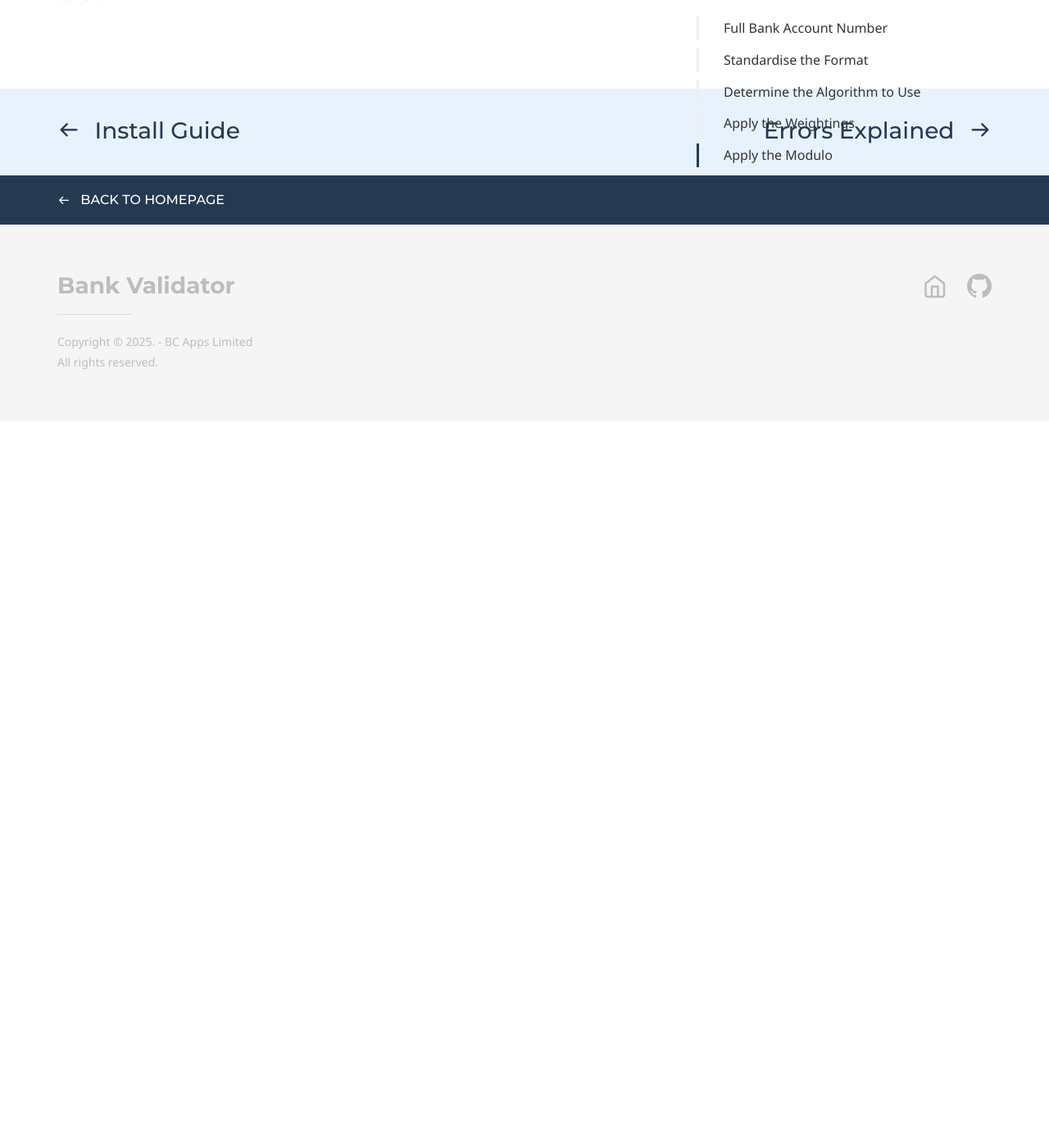
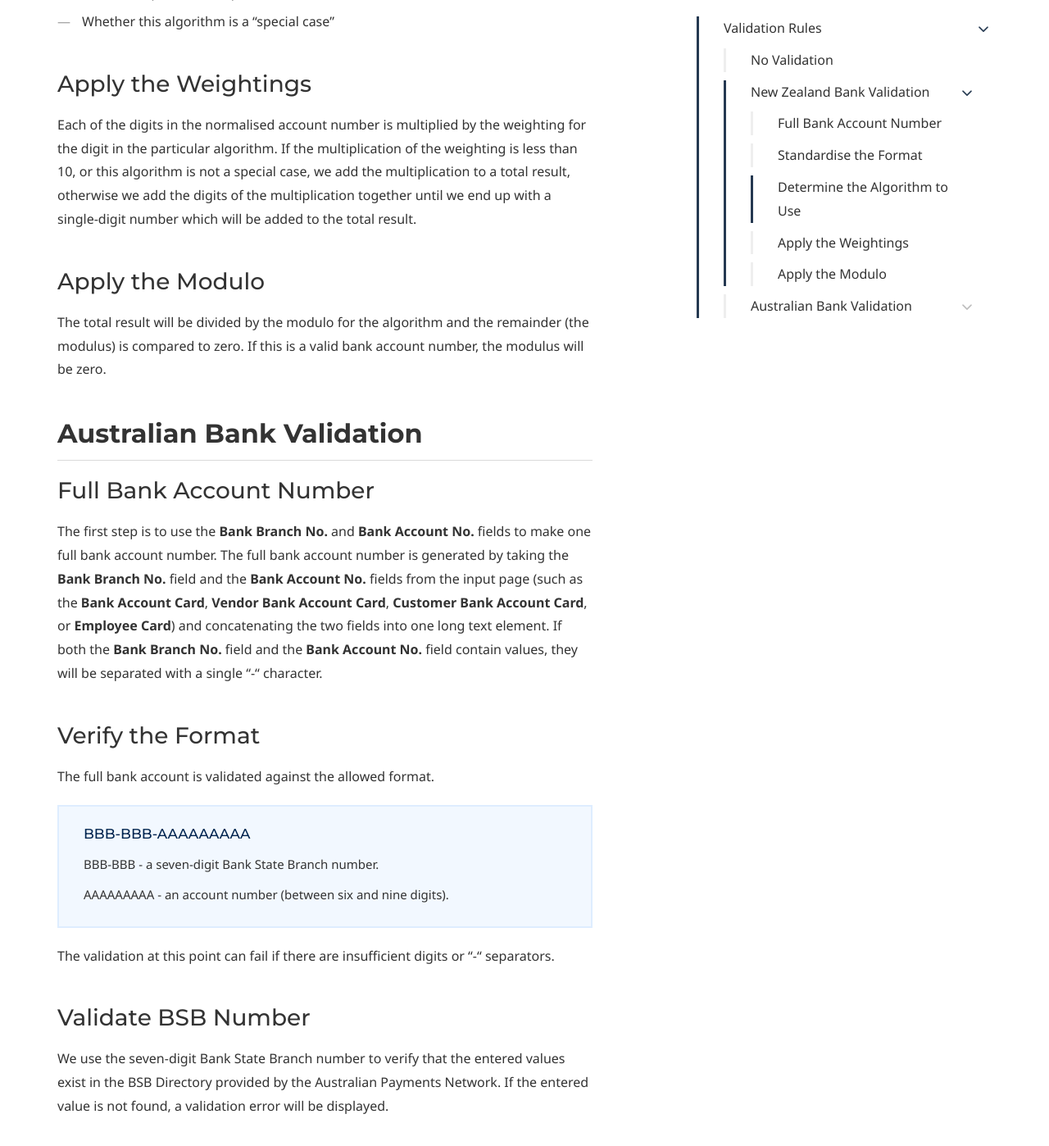
Before and after one commit to BCAppsLimited/BankValidator, a Jekyll site: the page built from the-rules.md, in a window 1280 px wide and 1400 px high, scrolled down 2497 px. Shown: the whole window at 82% size. Built offline with Jekyll 4.4.1, drawn with Linux system fonts in a browser that asks for light colours; some web fonts are replaced; before the commit the page ends 3011 px from its top, so only the background shows below that; some of the changed text lies outside the part shown.

Commit message:
Errors Explained

```diff
--- a/the-rules.md
+++ b/the-rules.md
@@ -5,7 +5,7 @@
 comments: true
 
 # Hero section
-title: The Algorithm
+title: Validation Rules
 description: If you want to understand more about how we can declare the data you enter as valid or not, or are just curious about how it all works, then this is the topic for you.
 
 # Author box
@@ -28,11 +28,23 @@
         url: /errors-explained
 ---
 
-# Full Bank Account Number
+# Validation Rules
+
+When you configure the **Bank Validator Setup**, you specify which validation rule should be used as the default. You can override the validation rule for individual bank accounts by selecting the hyperlink drill-down on the **Bank Account Validation Result** field. This topic is divided to explain the checks that are applied for each of the possible validation rules.
+
+## No Validation
+
+You can use this option for foreign bank accounts (that have neither New Zealand or Australian bank account numbers). The validation algorithm for the *No Validation* option will always return valid, no matter what you enter in to the input fields. The **Bank Account Validation Result** will show the following text:
+
+❔ Not validated.
+
+## New Zealand Bank Validation
+
+### Full Bank Account Number
 
 The first step is to use the **Bank Branch No.** and **Bank Account No.** fields to make one full bank account number. The full bank account number is generated by taking the **Bank Branch No.** field and the **Bank Account No.** fields from the input page (such as the **Bank Account Card**, **Vendor Bank Account Card**, **Customer Bank Account Card**, or **Employee Card**) and concatenating the two fields into one long text element. If both the **Bank Branch No.** field and the **Bank Account No.** field contain values, they will be separated with a single "-" character.
 
-# Standardise the Format
+### Standardise the Format
 
 There is some variability in the lengths of the base account number and the suffix, so before we can validate the full bank account number, we normalise it to be in a consistent format using zeros to pad the account base and suffix to be eight and four digits in length.
 
@@ -47,7 +59,7 @@
 
 The validation at this point can fail if there are insufficient digits or "-" separators.
 
-# Determine the Algorithm to Use
+### Determine the Algorithm to Use
 
 We use the two-digit bank id and four-digit branch number to verify that the entered values exist in the Bank Branch Register provided by PaymentsNZ. Once we have ensured the numbers are valid we can determine which validation alogorithm to use for the bank account and account number base you have entered.
 
@@ -57,10 +69,33 @@
 - A Modulo to be used to divide the weightings multiplied by the digits. The remainder (the modulus) should be zero for the number to be deemed valid
 - Whether this algorithm is a "special case"
 
-# Apply the Weightings
+### Apply the Weightings
 
 Each of the digits in the normalised account number is multiplied by the weighting for the digit in the particular algorithm. If the multiplication of the weighting is less than 10, or this algorithm is not a special case, we add the multiplication to a total result, otherwise we add the digits of the multiplication together until we end up with a single-digit number which will be added to the total result.
 
-# Apply the Modulo
+### Apply the Modulo
 
 The total result will be divided by the modulo for the algorithm and the remainder (the modulus) is compared to zero. If this is a valid bank account number, the modulus will be zero.
+
+## Australian Bank Validation
+
+### Full Bank Account Number
+
+The first step is to use the **Bank Branch No.** and **Bank Account No.** fields to make one full bank account number. The full bank account number is generated by taking the **Bank Branch No.** field and the **Bank Account No.** fields from the input page (such as the **Bank Account Card**, **Vendor Bank Account Card**, **Customer Bank Account Card**, or **Employee Card**) and concatenating the two fields into one long text element. If both the **Bank Branch No.** field and the **Bank Account No.** field contain values, they will be separated with a single "-" character.
+
+### Verify the Format
+
+The full bank account is validated against the allowed format.
+
+<div class="callout callout--info">
+    <p><strong>BBB-BBB-AAAAAAAAA</strong></p>
+    <p></p>
+    <p>BBB-BBB - a seven-digit Bank State Branch number.</p>
+    <p>AAAAAAAAA - an account number (between six and nine digits).</p>
+</div>
+
+The validation at this point can fail if there are insufficient digits or "-" separators.
+
+### Validate BSB Number
+
+We use the seven-digit Bank State Branch number to verify that the entered values exist in the BSB Directory provided by the Australian Payments Network. If the entered value is not found, a validation error will be displayed.
```
Also changed, not shown: errors-explained.md (+48 -14 lines), index.md (+2 -2 lines), install-guide.md (+2 -2 lines).
